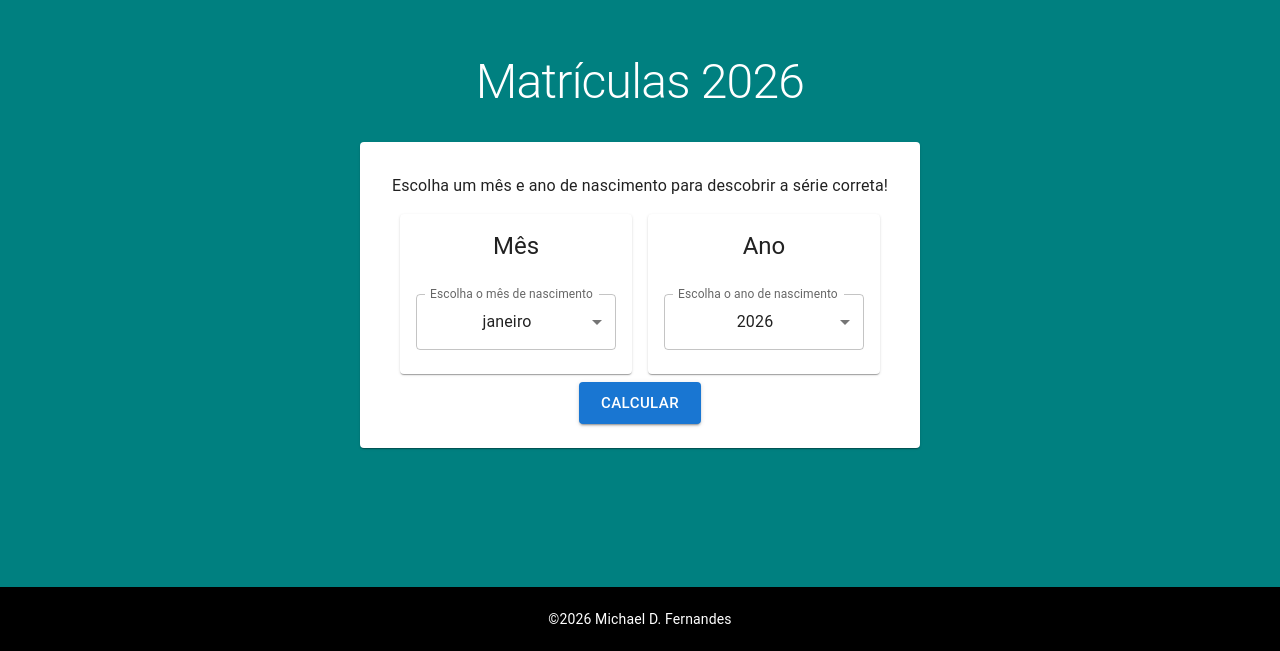
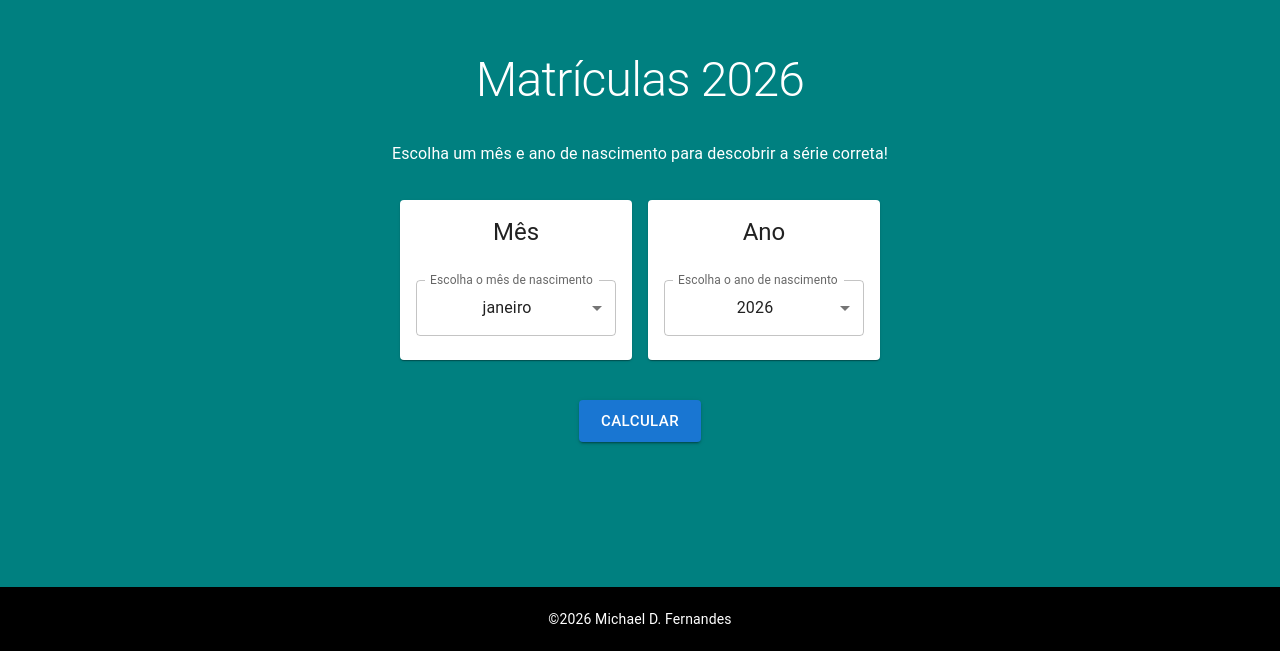
Before and after one commit to MIchaelDFernandes/etapa-matriculas, a React (Vite) app: page / in a window 1280 px wide. Shown: the part 149-800 px from the top of the page. Built offline with nearby package versions, Linux system fonts and the light colour scheme.

Commit message:
Refine Home component: update text styles and remove unused Paper wrapper

```diff
--- a/src/components/Home.jsx
+++ b/src/components/Home.jsx
@@ -101,9 +101,8 @@ export const Home = () => {
                         >
                             Matrículas 2026
                         </Typography>
-                        <Paper sx={{padding: "1rem"}}>
 
-                            <Typography component="p" variant="body1" margin={"1rem"}>
+                            <Typography component="p" variant="subtitle1" margin={"1rem"} color={"white"}>
                                 Escolha um mês e ano de nascimento para descobrir a série correta!
                             </Typography>
                             <FormControl>
@@ -140,7 +139,7 @@ export const Home = () => {
                                 </Button>
                             </Box>
 
-                        </Paper>
+
 
                     </Stack>
                 </Box>
```
